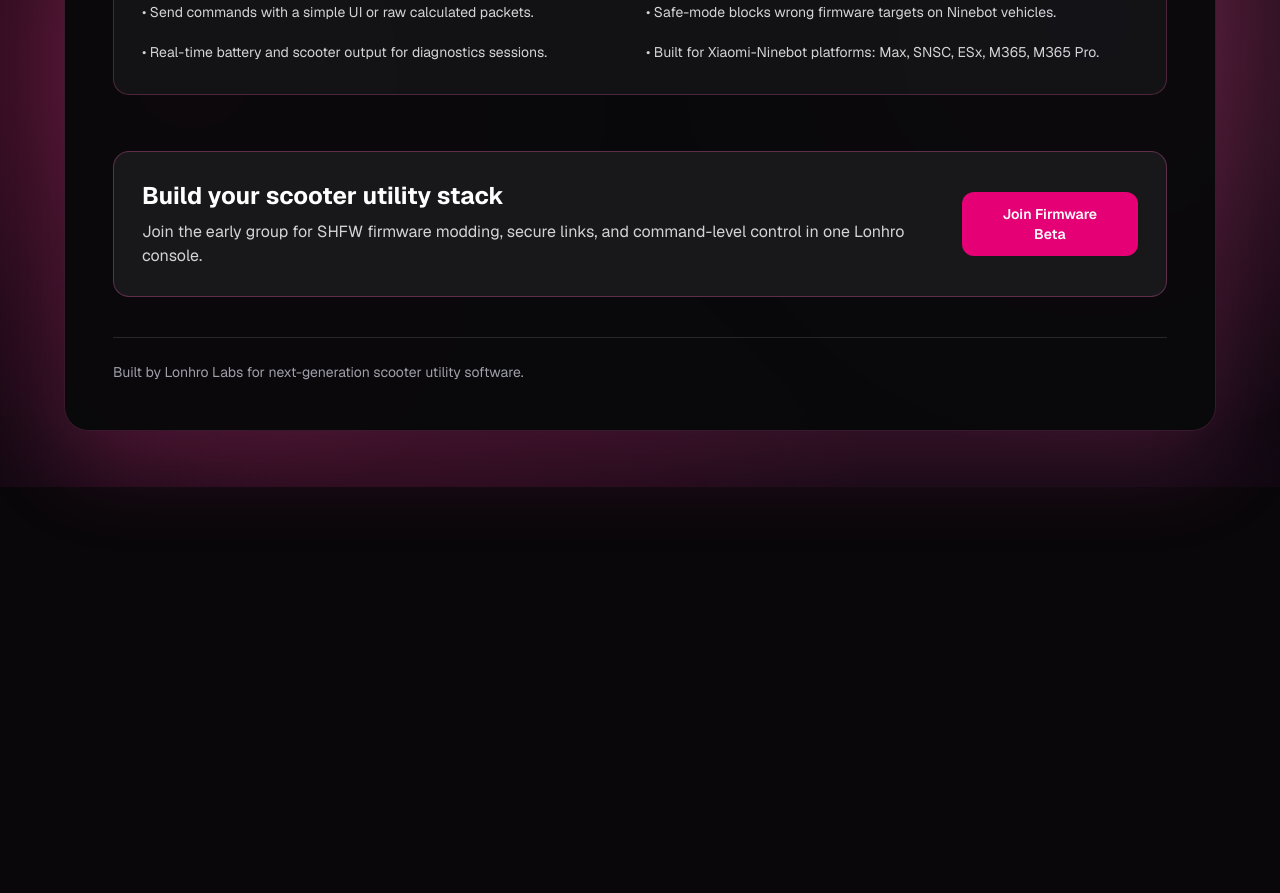
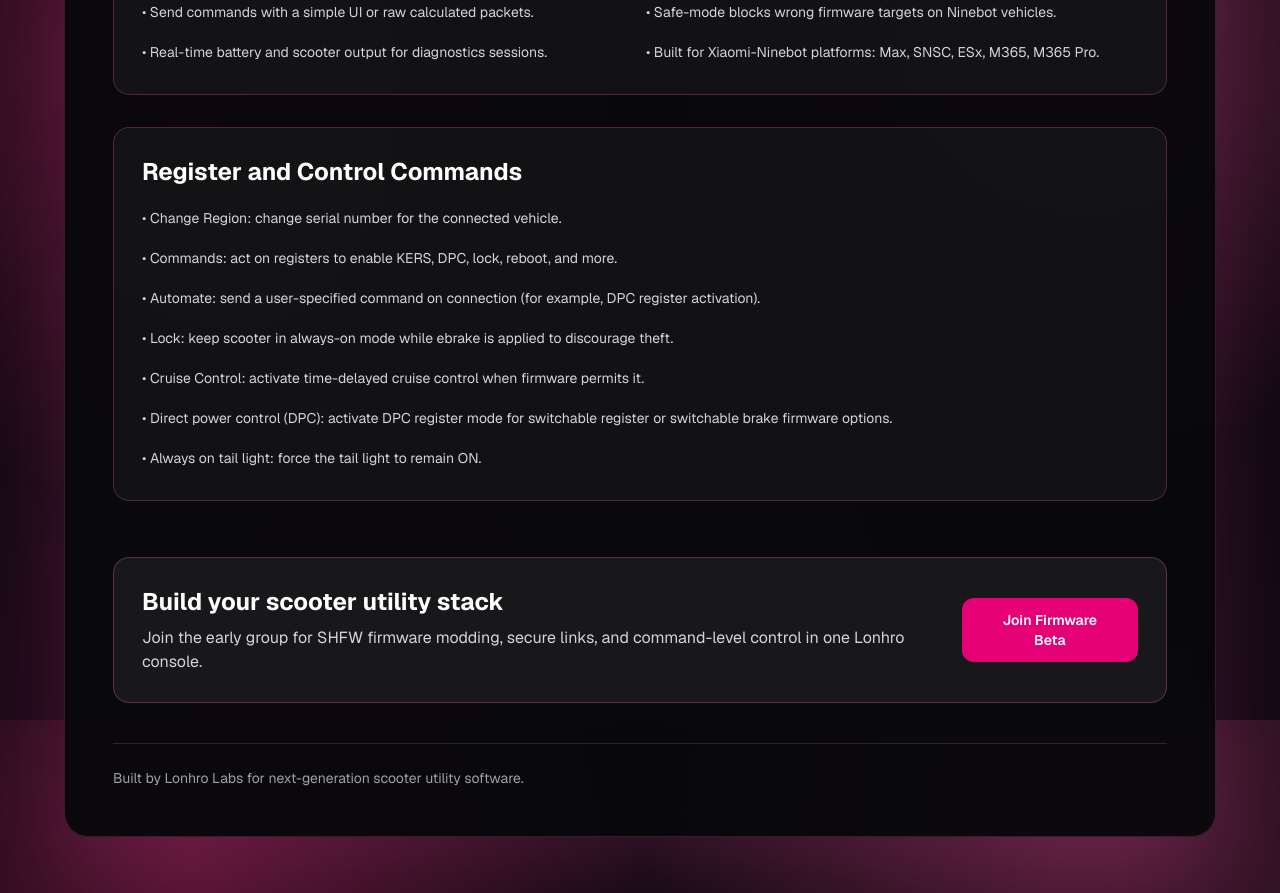
Before and after one commit to lonhro-pi/scooting-with-Lonhro, a Next.js app: page / in a window 1280 px wide. Shown: the part 880-1773 px from the top of the page. Before the commit the page ends 1367 px from the top, so only its background shows below. Built offline with nearby package versions, Linux system fonts and the light colour scheme.

Commit message:
Add scooter register control feature set

```diff
--- a/src/app/page.tsx
+++ b/src/app/page.tsx
@@ -12,6 +12,16 @@ export default function Home() {
       title: "Xiaomi + Ninebot Compatibility",
       copy: "Support Max, SNSC, ESx, M365, and M365 Pro families while exposing battery telemetry and scooter diagnostics.",
     },
+  ];
+
+  const controlFeatures = [
+    "Change Region: change serial number for the connected vehicle.",
+    "Commands: act on registers to enable KERS, DPC, lock, reboot, and more.",
+    "Automate: send a user-specified command on connection (for example, DPC register activation).",
+    "Lock: keep scooter in always-on mode while ebrake is applied to discourage theft.",
+    "Cruise Control: activate time-delayed cruise control when firmware permits it.",
+    "Direct power control (DPC): activate DPC register mode for switchable register or switchable brake firmware options.",
+    "Always on tail light: force the tail light to remain ON.",
   ];
 
   return (
@@ -99,6 +109,17 @@ export default function Home() {
           </ul>
         </section>
 
+        <section className="mt-8 rounded-2xl border border-pink-400/25 bg-zinc-900/70 p-7">
+          <h2 className="text-2xl font-bold text-white">
+            Register and Control Commands
+          </h2>
+          <ul className="mt-4 grid gap-3 text-sm leading-7 text-zinc-300">
+            {controlFeatures.map((feature) => (
+              <li key={feature}>• {feature}</li>
+            ))}
+          </ul>
+        </section>
+
         <section
           id="launch"
           className="mt-14 rounded-2xl border border-pink-400/30 bg-zinc-900 p-7 md:flex md:items-center md:justify-between"
```
